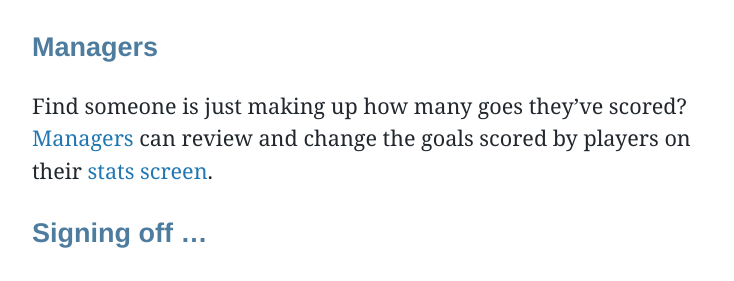
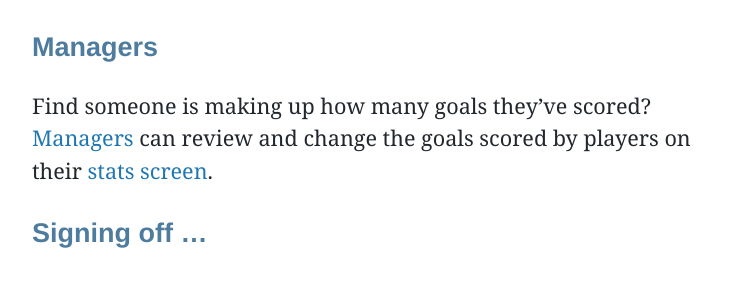
Before and after one commit to toepoke/toepoke.github.io, a Jekyll site: the page built from _posts/2016/2016-02-06-seasons.md, in a window 1280 px wide and 900 px high, scrolled down 4079 px. Shown: the part 169-450 px from the top of the window, without its empty margins (270-1004 px from the left). Built offline with Jekyll 4.4.1, drawn with Linux system fonts in a browser that asks for light colours; nearby versions of some CDN libraries; some web fonts are replaced; comment, search, counter and statistics services are not loaded.

Commit message:
fix: Typo in seasons article.

```diff
--- a/_posts/2016/2016-02-06-seasons.md
+++ b/_posts/2016/2016-02-06-seasons.md
@@ -141,7 +141,7 @@ All this can be changed from your <strong><a href="https://toepoke.co.uk/squad.a
 
 ## Managers
 
-Find someone is just making up how many goes they've scored? <a href="https://toepoke.co.uk/about.aspx/glossary#manager">Managers</a>
+Find someone is making up how many goals they've scored? <a href="https://toepoke.co.uk/about.aspx/glossary#manager">Managers</a>
 can review and change the goals scored by players on their [stats screen](#player-statistics).
 
 ## Signing off ...
```
